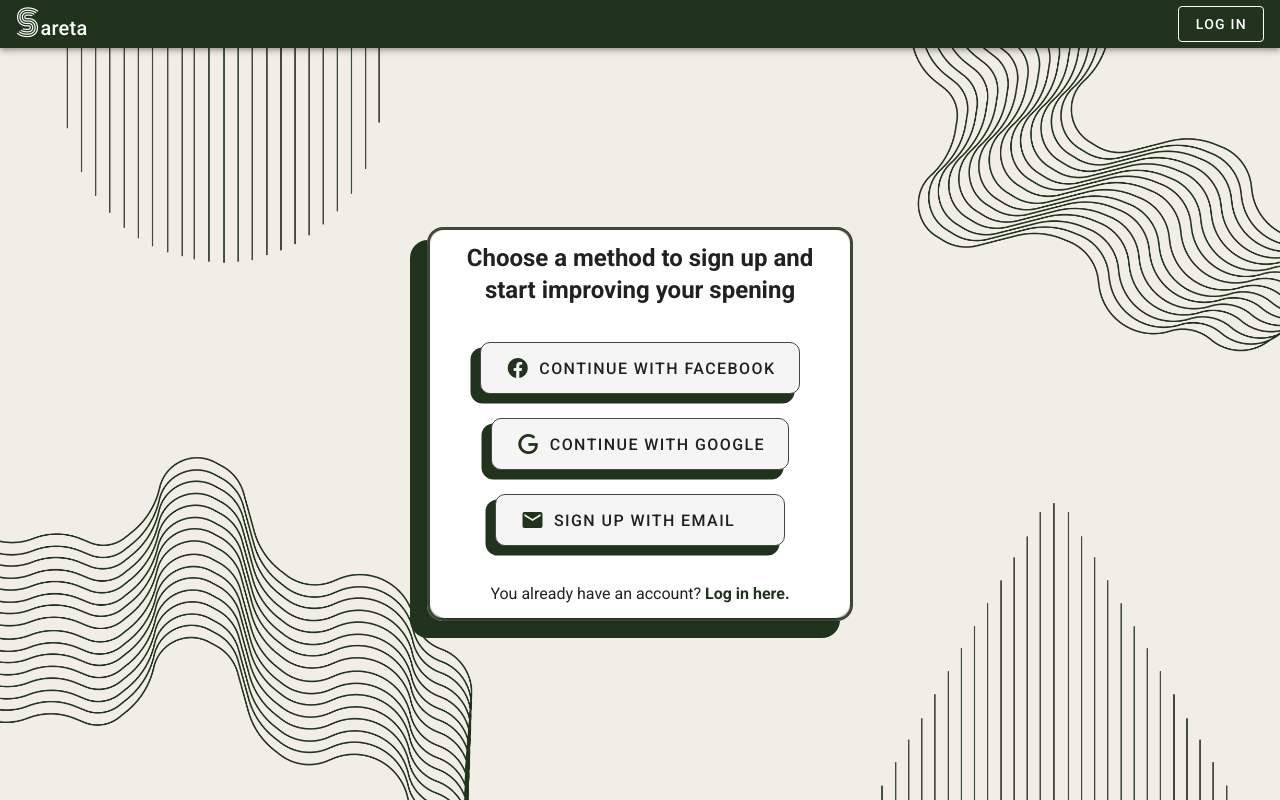
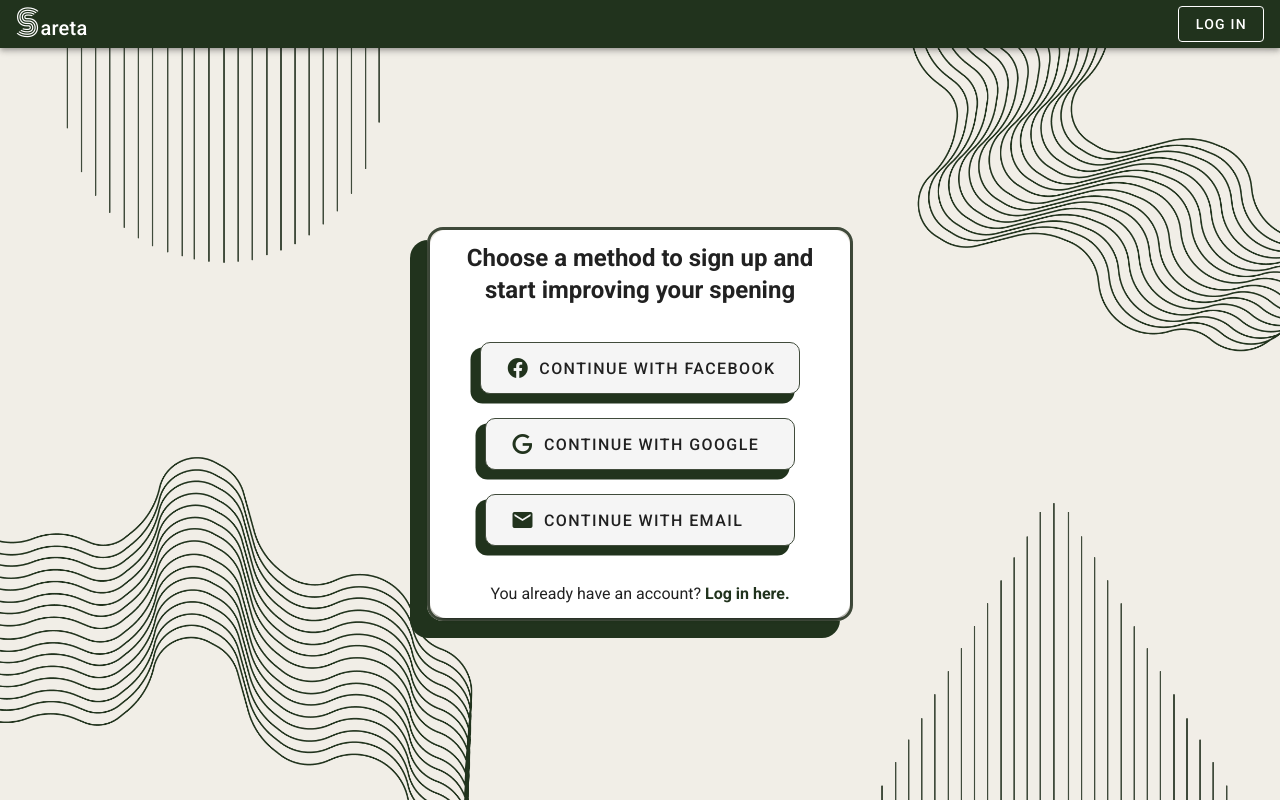
Before and after one commit to Yacinesaf/Sareta, a Vue app: page /entryPage in a window 1280 px wide. Built offline with nearby package versions, Linux system fonts and the light colour scheme; no server answers.

Commit message:
improved code and added sso buttons in login

```diff
--- a/src/components/EntryPage.vue
+++ b/src/components/EntryPage.vue
@@ -17,16 +17,19 @@
                 Choose a method to sign up and start improving your spening
               </div>
               <div class="d-flex align-center pt-6" style="flex-direction: column">
-                <v-btn @click="SsoSignInGoogle(facebookProvider)" x-large class="shadow my-3 justify-start">
-                  <span><v-icon color="primary" class="mr-2">mdi-facebook</v-icon></span>
-                  <span> Continue with Facebook </span>
-                </v-btn>
-                <v-btn @click="SsoSignInGoogle(googleProvider)" x-large class="shadow my-3 justify-start">
-                  <span><v-icon color="primary" class="mr-2">mdi-google</v-icon></span>
-                  <span> Continue with Google </span>
-                </v-btn>
-                <v-btn @click="emailSignupChosen" x-large class="shadow my-3 justify-start">
-                  <span><v-icon color="primary" class="mr-2">mdi-email</v-icon></span> <span> Sign up with email</span>
+                <v-btn
+                  :key="i"
+                  v-for="(btn, i) in signupBtns"
+                  :style="`min-width: ${btnWidth} !important;`"
+                  x-large
+                  @click="getSignupFunction(btn.icon)"
+                  class="shadow my-3 justify-start"
+                >
+                  <span
+                    ><v-icon color="primary" class="mr-2">mdi-{{ btn.icon }}</v-icon></span
+                  >
+                  <span class="mr-1" v-show="$vuetify.breakpoint.smAndUp">Continue with</span>
+                  <span>{{ btn.text }}</span>
                 </v-btn>
               </div>
             </v-col>
@@ -46,6 +49,14 @@
               <div v-else class="text-h5 text-md-h4 text-center mb-5 mb-md-10" style="font-weight: 700">
                 {{ isLoggingIn ? "Login" : "Sign up" }}
               </div>
+              <div class="d-flex justify-center my-6">
+                <v-btn class="mx-3" outlined style="height: 40px; width: 40px !important" color="primary" @click="ssoSignup(facebookProvider)"
+                  ><v-icon>mdi-facebook</v-icon></v-btn
+                >
+                <v-btn class="mx-3" outlined style="height: 40px; width: 40px !important" color="primary" @click="ssoSignup(googleProvider)"
+                  ><v-icon>mdi-google</v-icon></v-btn
+                >
+              </div>
               <v-form v-if="isForgotPasswordMode">
                 <div class="text-md-h6 text-center mb-4">
                   Please enter the email. If the email is linked to an account you'll receive an email to reset it.
@@ -55,6 +66,7 @@
                   style="border-radius: 6px"
                   placeholder="Email"
                   outlined
+                  :dense="$vuetify.breakpoint.xsOnly"
                 ></v-text-field>
                 <v-btn class="float-end" color="primary" @click="lo">Submit</v-btn>
               </v-form>
@@ -65,6 +77,7 @@
                   style="border-radius: 6px"
                   placeholder="Name"
                   outlined
+                  :dense="$vuetify.breakpoint.xsOnly"
                   v-show="!isLoggingIn"
                 ></v-text-field>
                 <v-text-field
@@ -77,6 +90,7 @@
                   style="border-radius: 6px"
                   placeholder="Net Income"
                   outlined
+                  :dense="$vuetify.breakpoint.xsOnly"
                   v-show="!isLoggingIn"
                 ></v-text-field>
                 <v-text-field
@@ -84,6 +98,7 @@
                   placeholder="approximate tax %"
                   v-show="!isLoggingIn"
                   outlined
+                  :dense="$vuetify.breakpoint.xsOnly"
                 ></v-text-field>
                 <div
                   :class="{
@@ -99,6 +114,7 @@
                     style="border-radius: 6px"
                     placeholder="Password"
                     outlined
+                    :dense="$vuetify.breakpoint.xsOnly"
                     :counter="!isLoggingIn"
                     @click:append="showFirstPassword = !showFirstPassword"
                   >
@@ -119,6 +135,7 @@
                   style="border-radius: 6px"
                   placeholder="Confirm password"
                   outlined
+                  :dense="$vuetify.breakpoint.xsOnly"
                   v-show="!isLoggingIn"
                   @click:append="showSecondPassword = !showSecondPassword"
                 ></v-text-field>
@@ -162,6 +179,13 @@ export default {
         return "Bg1.png";
       }
     },
+    btnWidth() {
+      if (this.$vuetify.breakpoint.xsOnly) {
+        return "180px";
+      } else {
+        return "310px";
+      }
+    },
   },
   data() {
     return {
@@ -192,11 +216,16 @@ export default {
           }
         },
       },
+      signupBtns: [
+        { text: "Facebook", icon: "facebook" },
+        { text: "Google", icon: "google" },
+        { text: "Email", icon: "email" },
+      ],
       user: null,
     };
   },
   methods: {
-    SsoSignInGoogle(provider) {
+    ssoSignup(provider) {
       signInWithPopup(this.auth, provider)
         .then((result) => {
           this.user = result.user;
@@ -214,7 +243,19 @@ export default {
           // // ...
         });
     },
-
+    getSignupFunction(method) {
+      switch (method) {
+        case "email":
+          this.emailSignupChosen();
+          break;
+        case "google":
+          this.ssoSignup(this.googleProvider);
+          break;
+        case "facebook":
+          this.ssoSignup(this.facebookProvider);
+          break;
+      }
+    },
     emailSignupChosen() {
       this.isChosingSignupMode = false;
     },
@@ -280,6 +321,5 @@ export default {
   box-shadow: -7.5px 7.5px 0px 2px rgba(33, 51, 29, 1);
   -webkit-box-shadow: -7.5px 7.5px 0px 2px rgba(33, 51, 29, 1);
   -moz-box-shadow: -7.5px 7.5px 0px 2px rgba(33, 51, 29, 1);
-  min-width: 290px !important;
 }
 </style>
```
